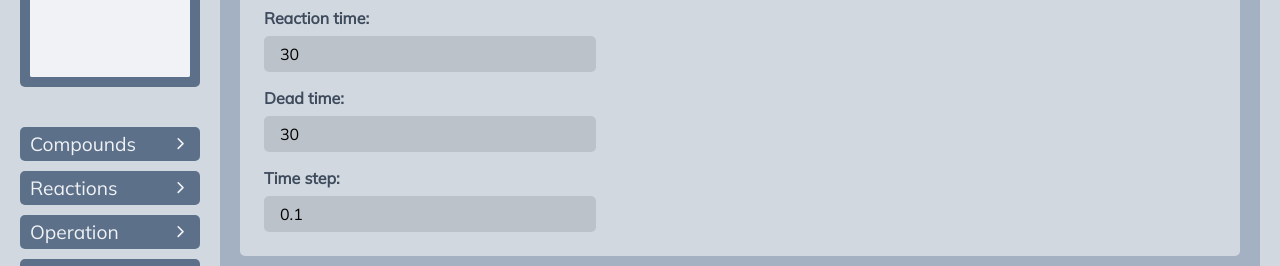
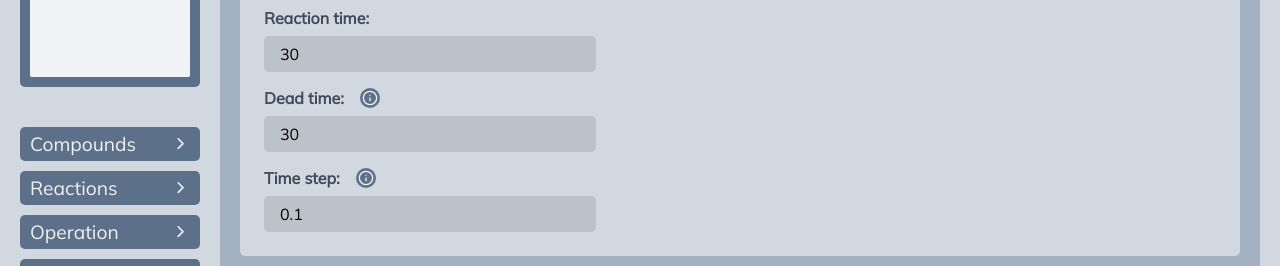
Before and after one commit to frankmangone/batch-simulator, a React (Create React App) app: page /operation in a window 1280 px wide. Shown: the part 163-429 px from the top of the page. Built offline with nearby package versions, Linux system fonts and the light colour scheme.

Commit message:
Threw in a few tooltips

```diff
--- a/src/components/InfoTooltip.tsx
+++ b/src/components/InfoTooltip.tsx
@@ -11,8 +11,10 @@ const InfoTooltip = (props: InfoTooltipProps) => {
     <>
       <Icon>
         <FiInfo color="hsl(213, 20%, 95%)" />
+        <InfoWrapper>
+          <Info>{text}</Info>
+        </InfoWrapper>
       </Icon>
-      <Info>{text}</Info>
     </>
   )
 }
@@ -30,22 +32,23 @@ const Icon = styled.div`
   margin-left: 1rem;
   color: var(--color-white);
   cursor: pointer;
-
-  &:hover + div {
+  position: relative;
+  &:hover > div > div {
     opacity: 1;
   }
 `
 
 const Info = styled.div`
+  position: relative;
   opacity: 0;
   transition: opacity 0.15s linear;
   padding: 0.5rem;
   background-color: var(--color-grey-normal);
   border-radius: 5px;
-  margin-left: 0.8rem;
+  margin-left: 1rem;
+  width: 180px;
   color: var(--color-grey-lightest);
   overflow: visible;
-  position: relative;
   filter: drop-shadow(0 1px 2px var(--color-grey-normal));
 
   &:before {
@@ -61,3 +64,10 @@ const Info = styled.div`
     border-right: 8px solid var(--color-grey-normal);
   }
 `
+
+const InfoWrapper = styled.div`
+  position: absolute;
+  right: 0;
+  transform: translateX(102%);
+  pointer-events: none;
+`
--- a/src/components/compounds/CompoundEditModal.tsx
+++ b/src/components/compounds/CompoundEditModal.tsx
@@ -113,9 +113,9 @@ const CompoundEditModal: React.FC<ICompoundEditModalProps> = (props) => {
 
         <FieldInput
           fieldName="concentration"
-          label="Concentration [mol/L]:"
+          label="Initial concentration [mol/L]:"
           error={formik.errors.concentration}
-          tooltip="This is a test tooltip"
+          tooltip="Concentration in the loaded mixture"
           type="number"
           onChange={(event: React.ChangeEvent<HTMLInputElement>) => {
             formik.handleChange(event)
--- a/src/pages/OperationPage.tsx
+++ b/src/pages/OperationPage.tsx
@@ -82,6 +82,7 @@ const OperationPage: React.FC = () => {
             fieldName="deadTime"
             label="Dead time:"
             error={formik.errors.deadTime}
+            tooltip="Time needed for discharge, cleaning, etc."
             type="number"
             onBlur={() => {
               submit()
@@ -96,6 +97,7 @@ const OperationPage: React.FC = () => {
             fieldName="timeStep"
             label="Time step:"
             error={formik.errors.timeStep}
+            tooltip="Small time interval for numerical calculation purposes"
             type="number"
             onBlur={() => {
               submit()
```
